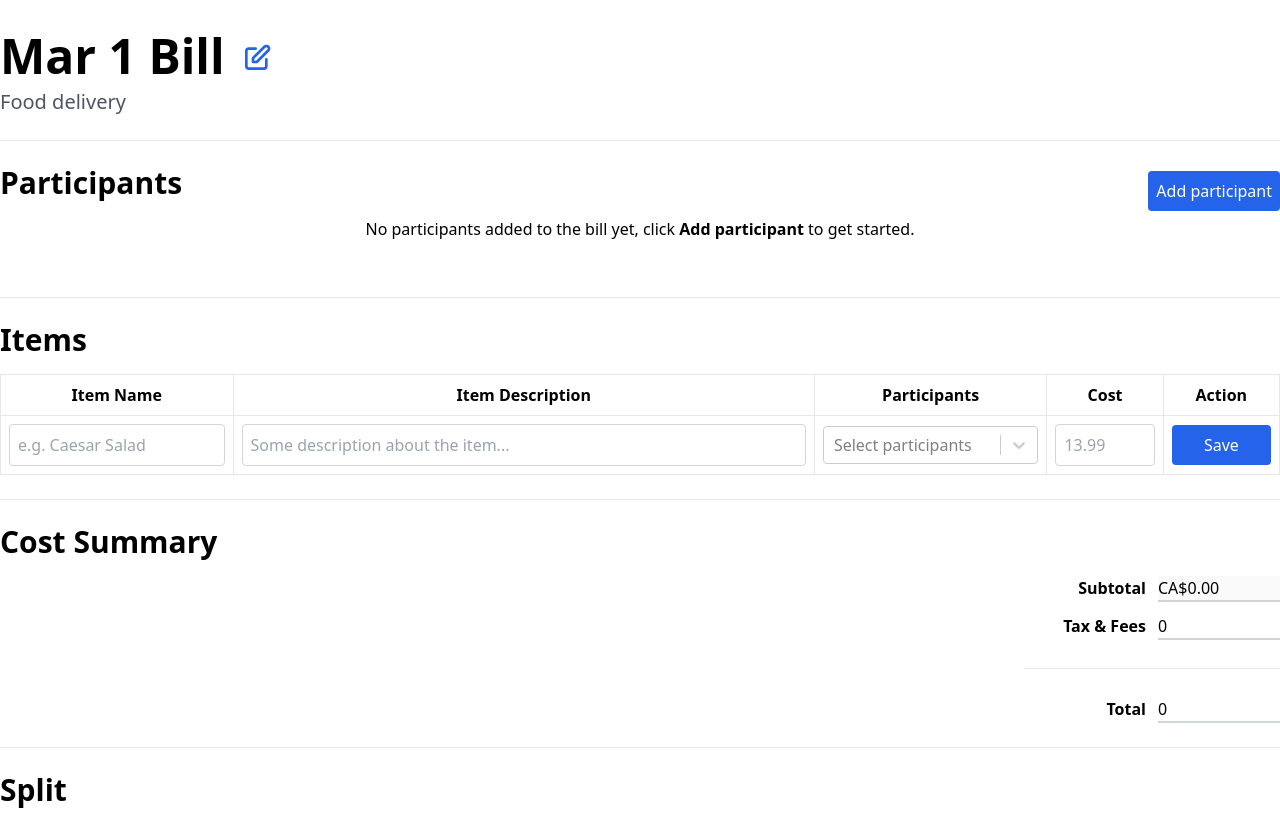
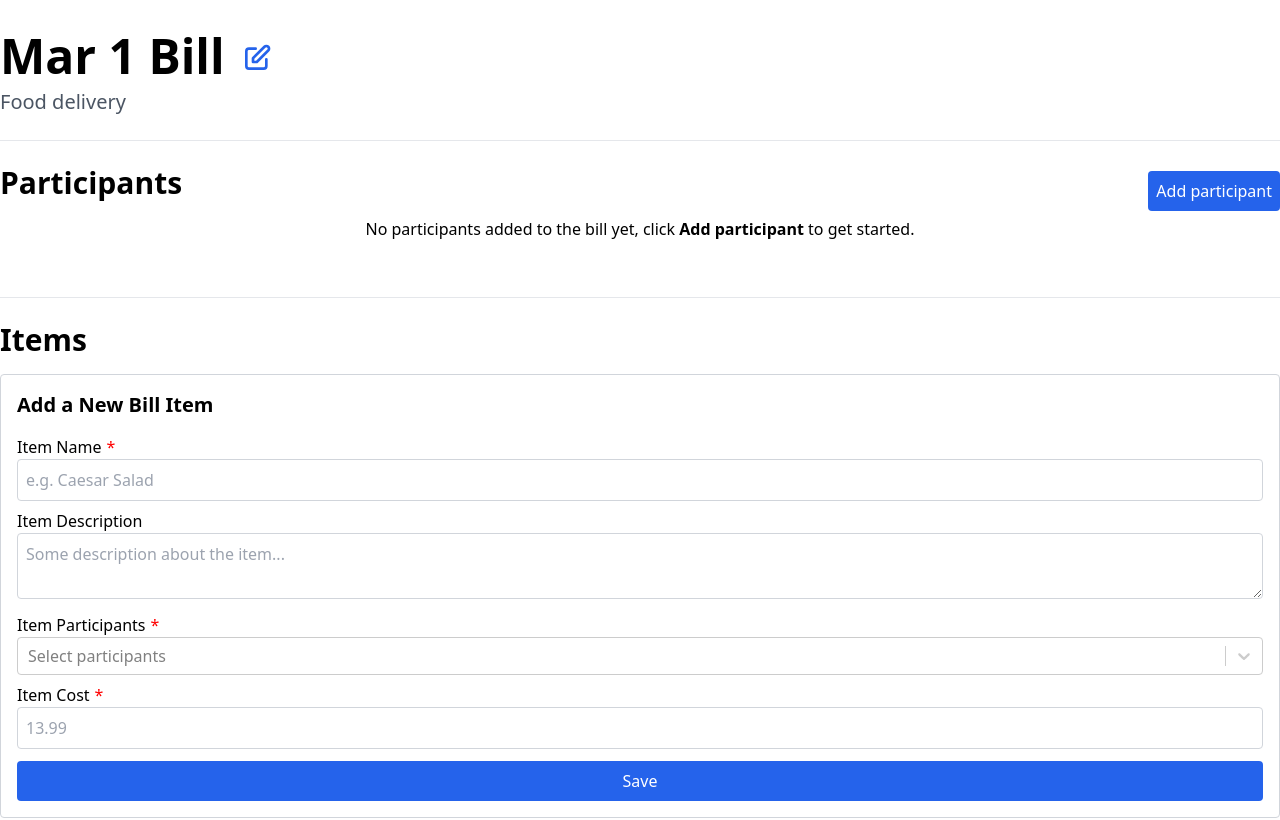
Before and after one commit to callmekungfu/splitify, a React (Create React App) app: page / in a window 1280 px wide. Shown: the top 820 px of the page. Built offline with nearby package versions, Linux system fonts and the light colour scheme.

Commit message:
feat: large number of improvements

```diff
--- a/package.json
+++ b/package.json
@@ -4,6 +4,7 @@
   "private": true,
   "dependencies": {
     "@craco/craco": "^6.1.1",
+    "@headlessui/react": "^1.4.1",
     "@hookform/resolvers": "^1.3.5",
     "@testing-library/jest-dom": "^5.11.4",
     "@testing-library/react": "^11.1.0",
--- a/src/App.tsx
+++ b/src/App.tsx
@@ -15,6 +15,8 @@ import { Divider } from './components/General';
 import { $, getSubtotal } from './helpers/currencyHelper';
 import { splitBill } from './lib/split';
 import { LS } from './helpers/store';
+import NewItemForm from './components/NewItemForm';
+import ItemEditDialog from './components/EditDialog';
 
 function App() {
   const [billName, setBillName] = useState(`${getHumanizedDate()} Bill`);
@@ -26,14 +28,16 @@ function App() {
   const [taxFees, setTaxFees] = useState<number>(0);
   const [split, setSplit] = useState<Record<string, number>>({});
   const [grandOverride, setGrandOverride] = useState<number>(0);
-  const [
-    shouldShowParticipantCreate,
-    setShouldShowParticipantCreate,
-  ] = useState(false);
+  const [editingBillItem, setEditingBillItem] = useState<IBillItem | null>(
+    null,
+  );
+  const [shouldShowParticipantCreate, setShouldShowParticipantCreate] =
+    useState(false);
 
-  const { register, handleSubmit, control, reset } = useForm<IBillItem>({
-    mode: 'onChange',
-  });
+  const { register, handleSubmit, control, reset, setValue } =
+    useForm<IBillItem>({
+      mode: 'onChange',
+    });
 
   const addParticipant = (name: string) => {
     const p: IParticipant = {
@@ -89,6 +93,13 @@ function App() {
 
   return (
     <div className="container md:mx-auto my-8">
+      {editingBillItem && (
+        <ItemEditDialog
+          item={editingBillItem}
+          participants={participants}
+          open={true}
+        ></ItemEditDialog>
+      )}
       <div>
         <EditableTitle
           level="h1"
@@ -134,6 +145,15 @@ function App() {
         <div className="mb-4">
           <h3 className="text-3xl font-bold mb-4">Items</h3>
         </div>
+
+        <div className="mb-4 p-4 border rounded border-gray-300">
+          <h4 className="text-xl font-bold mb-4">Add a New Bill Item</h4>
+          <NewItemForm
+            participants={participants}
+            onSubmit={addBillItem}
+          ></NewItemForm>
+        </div>
+
         <table className="table-fixed w-full">
           <thead>
             <tr>
@@ -146,68 +166,13 @@ function App() {
           </thead>
           <tbody>
             {billItems.map((i) => (
-              <BillItem item={i} key={i.id} onRemove={removeBillItem} />
+              <BillItem
+                item={i}
+                key={i.id}
+                onRemove={removeBillItem}
+                onEdit={(item) => setEditingBillItem(item)}
+              />
             ))}
-            <tr>
-              <td>
-                <Input
-                  type="text"
-                  placeholder="e.g. Caesar Salad"
-                  className="w-full"
-                  name="itemName"
-                  ref={register({
-                    required: true,
-                  })}
-                  isBox
-                />
-              </td>
-              <td>
-                <Input
-                  type="text"
-                  placeholder="Some description about the item..."
-                  className="w-full"
-                  name="itemDescription"
-                  ref={register}
-                  isBox
-                />
-              </td>
-              <td>
-                <Controller
-                  as={Select}
-                  name="participants"
-                  options={participants}
-                  placeholder="Select participants"
-                  getOptionLabel={(o: IParticipant) => o.name}
-                  getOptionValue={(o: IParticipant) => o.uuid}
-                  isMulti
-                  isSearchable={false}
-                  control={control}
-                  defaultValue={[]}
-                />
-              </td>
-              <td>
-                <Input
-                  type="number"
-                  placeholder="13.99"
-                  isBox
-                  className="w-full"
-                  name="itemCost"
-                  ref={register({
-                    required: true,
-                    min: 0,
-                  })}
-                />
-              </td>
-              <td>
-                <Button
-                  level="primary"
-                  isBlock
-                  onClick={handleSubmit(addBillItem)}
-                >
-                  Save
-                </Button>
-              </td>
-            </tr>
           </tbody>
         </table>
       </div>
--- /dev/null
+++ b/src/components/Card.tsx
@@ -0,0 +1 @@
+export const CardForm = () => {};
--- /dev/null
+++ b/src/components/EditDialog.tsx
@@ -0,0 +1,89 @@
+import { Fragment, useState } from 'react';
+import { Dialog, Transition } from '@headlessui/react';
+import { IBillItem } from './BillItem';
+import NewItemForm from './NewItemForm';
+import { IParticipant } from '../types/types';
+
+interface DialogProps {
+  open: boolean;
+  item: IBillItem;
+  participants: IParticipant[];
+}
+
+const ItemEditDialog: React.FC<DialogProps> = ({
+  item,
+  open,
+  participants,
+}: DialogProps) => {
+  let [isOpen, setIsOpen] = useState(open);
+  console.log(isOpen);
+
+  return (
+    <Transition appear show={isOpen} as={Fragment}>
+      <Dialog
+        as="div"
+        className="fixed inset-0 z-10 overflow-y-auto"
+        onClose={() => setIsOpen(false)}
+      >
+        <Dialog.Overlay className="fixed inset-0 bg-black opacity-30"></Dialog.Overlay>
+        <div className="min-h-screen px-4 text-center">
+          <Transition.Child
+            as={Fragment}
+            enter="ease-out duration-300"
+            enterFrom="opacity-0"
+            enterTo="opacity-100"
+            leave="ease-in duration-200"
+            leaveFrom="opacity-100"
+            leaveTo="opacity-0"
+          >
+            <Dialog.Overlay className="fixed inset-0" />
+          </Transition.Child>
+
+          {/* This element is to trick the browser into centering the modal contents. */}
+          <span
+            className="inline-block h-screen align-middle"
+            aria-hidden="true"
+          >
+            &#8203;
+          </span>
+          <Transition.Child
+            as={Fragment}
+            enter="ease-out duration-300"
+            enterFrom="opacity-0 scale-95"
+            enterTo="opacity-100 scale-100"
+            leave="ease-in duration-200"
+            leaveFrom="opacity-100 scale-100"
+            leaveTo="opacity-0 scale-95"
+          >
+            <div className="inline-block w-full max-w-md p-6 my-8 overflow-hidden text-left align-middle transition-all transform bg-white shadow-xl rounded-2xl">
+              <Dialog.Title
+                as="h3"
+                className="text-lg font-medium leading-6 text-gray-900"
+              >
+                Edit Bill Item
+              </Dialog.Title>
+              <div className="mt-2">
+                <NewItemForm
+                  participants={participants}
+                  data={item}
+                ></NewItemForm>
+              </div>
+
+              <div className="mt-4">
+                <button
+                  type="button"
+                  className="inline-flex justify-center px-4 py-2 text-sm font-medium text-blue-900 bg-blue-100 border border-transparent rounded-md hover:bg-blue-200 focus:outline-none focus-visible:ring-2 focus-visible:ring-offset-2 focus-visible:ring-blue-500"
+                  onClick={() => setIsOpen(false)}
+                >
+                  Got it, thanks!
+                </button>
+              </div>
+            </div>
+          </Transition.Child>
+        </div>
+      </Dialog>
+    </Transition>
+  );
+};
+
+export default ItemEditDialog;
--- a/src/components/Input.tsx
+++ b/src/components/Input.tsx
@@ -5,18 +5,34 @@ interface InputProps extends React.HTMLProps<HTMLInputElement> {
   isBox?: boolean;
 }
 
+interface TextAreaProps extends React.HTMLProps<HTMLTextAreaElement> {
+  isBox?: boolean;
+}
+
 const Input = React.forwardRef<HTMLInputElement, InputProps>((props, ref) => {
+  const { isBox, ...rest } = props;
+
   const classNames = combineClassNames(
-    props.isBox ? 'border p-2 rounded' : 'border-b-2',
+    isBox ? 'border p-2 rounded' : 'border-b-2',
     'border-gray-300 focus:border-blue-600',
     props.className ?? '',
   );
 
-  const cleanedProps = { ...props };
-  delete cleanedProps.isBox;
+  return <input ref={ref} {...rest} className={classNames} />;
+});
 
-  return <input ref={ref} {...cleanedProps} className={classNames} />;
-});
+export const TextArea = React.forwardRef<HTMLTextAreaElement, TextAreaProps>(
+  (props, ref) => {
+    const { isBox, ...rest } = props;
+    const classNames = combineClassNames(
+      props.isBox ? 'border p-2 rounded' : 'border-b-2',
+      'border-gray-300 focus:border-blue-600',
+      props.className ?? '',
+    );
+
+    return <textarea ref={ref} {...rest} className={classNames}></textarea>;
+  },
+);
 
 // const TextArea =
 
--- /dev/null
+++ b/src/components/NewItemForm.tsx
@@ -0,0 +1,108 @@
+import { useEffect } from 'react';
+import { Controller, useForm } from 'react-hook-form';
+import Select from 'react-select';
+import { IParticipant } from '../types/types';
+import { IBillItem } from './BillItem';
+import { Button } from './Button/Button';
+import Input, { TextArea } from './Input';
+
+interface FormProps {
+  participants: IParticipant[];
+  data?: IBillItem;
+  onSubmit?: (item: IBillItem) => any;
+}
+
+export const NewItemForm: React.FC<FormProps> = ({
+  participants,
+  data,
+  onSubmit,
+}: FormProps) => {
+  const { register, handleSubmit, control, reset, setValue } =
+    useForm<IBillItem>({
+      mode: 'onChange',
+    });
+
+  const handleFormSubmit = (data: IBillItem) => {
+    if (onSubmit) {
+      onSubmit(data);
+      reset();
+      setValue('participants', []);
+    }
+  };
+
+  useEffect(() => {
+    reset(data);
+  }, [data, reset]);
+
+  return (
+    <form onSubmit={handleSubmit(handleFormSubmit)}>
+      <div className="mb-2">
+        <label htmlFor="mainName" className="required-label">
+          Item Name
+        </label>
+        <Input
+          type="text"
+          placeholder="e.g. Caesar Salad"
+          className="w-full"
+          name="itemName"
+          ref={register({
+            required: true,
+          })}
+          isBox
+          id="mainName"
+        />
+      </div>
+      <div className="mb-2">
+        <label htmlFor="mainDesc">Item Description</label>
+        <TextArea
+          type="text"
+          placeholder="Some description about the item..."
+          className="w-full"
+          name="itemDescription"
+          ref={register}
+          isBox
+          id="mainDesc"
+        />
+      </div>
+      <div className="mb-2">
+        <label className="required-label">Item Participants</label>
+        <Controller
+          as={Select}
+          name="participants"
+          options={participants}
+          placeholder="Select participants"
+          getOptionLabel={(o: IParticipant) => o.name}
+          getOptionValue={(o: IParticipant) => o.uuid}
+          isMulti
+          isSearchable={false}
+          control={control}
+          defaultValue={[]}
+        />
+      </div>
+      <div className="mb-3">
+        <label htmlFor="mainPrice" className="required-label">
+          Item Cost
+        </label>
+        <Input
+          type="number"
+          placeholder="13.99"
+          isBox
+          className="w-full"
+          name="itemCost"
+          ref={register({
+            required: true,
+            min: 0,
+          })}
+          id="mainPrice"
+        />
+      </div>
+      <div>
+        <Button level="primary" isBlock>
+          Save
+        </Button>
+      </div>
+    </form>
+  );
+};
+
+export default NewItemForm;
--- /dev/null
+++ b/src/helpers/common.ts
@@ -0,0 +1 @@
+export const getRandomID = () => Math.random().toString(36).substr(2, 5);
--- a/src/index.css
+++ b/src/index.css
@@ -10,3 +10,9 @@ table td,
 table th {
   @apply p-2 border;
 }
+
+.required-label::after {
+  content: '*';
+  color: red;
+  margin-left: 5px;
+}
```
Also changed, not shown: src/components/BillItem.tsx (+15 -5 lines), src/components/Button/LinkButton.tsx (+7 -3 lines), 2 other files (tests, documents, lock files or other folders).
